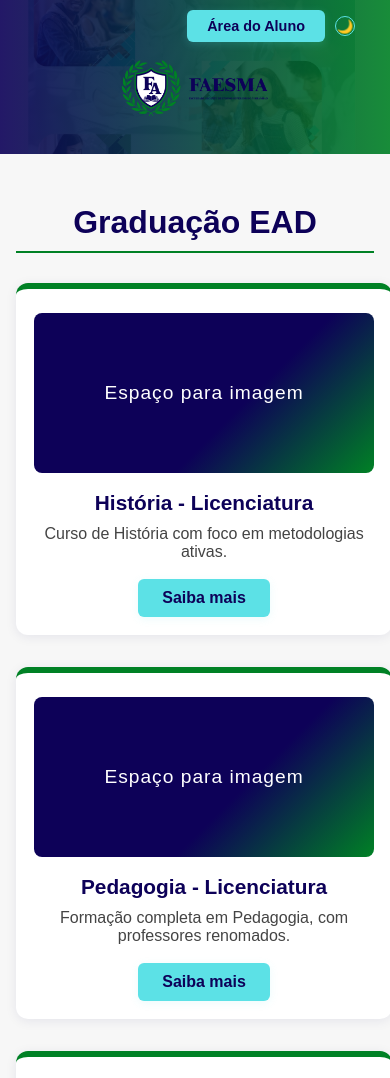
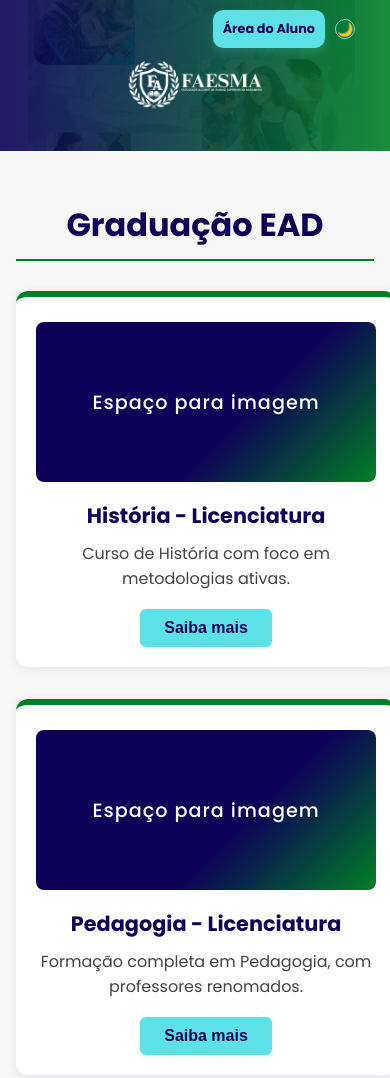
Before and after one commit to brunoalex01/FAESMA---site, a plain HTML site: page index.html in a window 390 px wide. Shown: the top 1078 px of the page. Drawn offline with Linux system fonts and the light colour scheme.

Commit message:
atualização site 19-09

```diff
--- a/index.html
+++ b/index.html
@@ -6,6 +6,7 @@
     <title>FAESMA - Faculdade</title>
     <link rel="stylesheet" href="style.css">
     <link rel="icon" type="image/x-icon" href="img/favicon.ico">
+    <script src="scripts.js" defer></script>
 </head>
 <body>
     <header>
@@ -17,7 +18,7 @@
             </button>
         </div>
         <nav>
-            <img src="img/FAESMA COLORIDA SEM FUNDO BRANCO 2.png" height="20%" width="40%">
+            <img src="img/FAESMA SEM FUNDO LETRA BRANCA.png" width="35%">
         </nav>
     </header>
     <div class="container">
@@ -45,138 +46,5 @@
         &copy; 2024 FAESMA. Todos os direitos reservados.
         <img src="img/FAESMA SEM FUNDO LETRA BRANCA.png" alt="FAESMA logo with a shield, laurel wreath, and open book, large FAESMA text and Faculdade Alcance de Ensino Superior do Maranhão in white on a black background, formal and academic tone" style="height:40px; vertical-align:middle; margin-left:20px;">
     </footer>
-    <script>
-        // Dados simulados dos cursos
-        const cursos = {
-    // Cursos de Graduação EAD
-    graduacao: [
-        {
-            titulo: "História - Licenciatura",
-            desc: "Curso de História com foco em metodologias ativas.",
-            img: "",
-            url: "https://app.faesma.com.br/captacao/public/selecao-curso"
-        },
-        {
-            titulo: "Pedagogia - Licenciatura",
-            desc: "Formação completa em Pedagogia, com professores renomados.",
-            img: "",
-            url: "https://app.faesma.com.br/captacao/public/selecao-curso"
-        },
-        {
-            titulo: "Educação Especial - Licenciatura",
-            desc: "Educação Especial com ênfase em inclusão social.",
-            img: "",
-            url: "https://app.faesma.com.br/captacao/public/selecao-curso"
-        },
-        {
-            titulo: "Educação Física - Licenciatura",
-            desc: "Educação Física para formação de profissionais capacitados.",
-            img: "",
-            url: "https://app.faesma.com.br/captacao/public/selecao-curso"
-        },
-        {
-            titulo: "Letras - Licenciatura",
-            desc: "Letras com ênfase em literatura e linguística.",
-            img: "",
-            url: "https://app.faesma.com.br/captacao/public/selecao-curso"
-        }
-    ],
-
-    // Cursos de Pós-Graduação EAD
-    posGraduacao: [
-        {
-            titulo: "Alfabetização e Letramento - Pós-Graduação",
-            desc: "Especialização completa em alfabetização e letramento.",
-            img: "",
-            url: "https://app.faesma.com.br/captacao/public/selecao-curso"
-        }
-    ],
-    // Cursos de Tecnólogo EAD
-    tecnologo: [
-        {
-            titulo: "Logística - Tecnólogo",
-            desc: "Tecnologia e inovação em logística.",
-            img: "",
-            url: "https://app.faesma.com.br/captacao/public/selecao-curso"
-        },
-        {
-            titulo: "Processos Gerenciais - Tecnólogo",
-            desc: "Gestão de pessoas e empresas para o futuro.",
-            img: "",
-            url: "https://app.faesma.com.br/captacao/public/selecao-curso"
-        },
-        {
-            titulo: "Gestão de Recursos Humanos - Tecnólogo",
-            desc: "Gestão de pessoas para empresas de todos os tamanhos.",
-            img: "",
-            url: "https://app.faesma.com.br/captacao/public/selecao-curso"
-        },
-        {
-            titulo: "Gestão Ambiental - Tecnólogo",
-            desc: "Gestão ambiental com foco em sustentabilidade.",
-            img: "",
-            url: "https://app.faesma.com.br/captacao/public/selecao-curso"
-        },
-        {
-            titulo: "Gestão Financeira - Tecnólogo",
-            desc: "Gestão financeira para empresas de todos os tamanhos.",
-            img: "",
-            url: "https://app.faesma.com.br/captacao/public/selecao-curso"
-        }
-    ]
-};
-
-        function createCard(curso) {
-            return `
-                <div class="card">
-                    <div class="img-placeholder">
-                        Espaço para imagem
-                    </div>
-                    <h2>${curso.titulo}</h2>
-                    <p>${curso.desc}</p>
-                    <a href="${curso.url}" class="saiba-mais">
-                        <button>Saiba mais</button>
-                    </a>
-                </div>
-            `;
-        }
-
-        // Função para carregar cards por categoria
-function loadCategoryCards(category, containerId) {
-    const container = document.getElementById(containerId);
-    category.forEach(curso => {
-        container.insertAdjacentHTML('beforeend', createCard(curso));
-    });
-}
-
-// Função de inicialização atualizada
-document.addEventListener('DOMContentLoaded', () => {
-    // Carrega cards para cada categoria
-    loadCategoryCards(cursos.graduacao, 'graduacao-list');
-    loadCategoryCards(cursos.posGraduacao, 'pos-graduacao-list');
-    loadCategoryCards(cursos.tecnologo, 'tecnologo-list');
-});
-
-        // Dark mode toggle
-        const darkModeToggle = document.getElementById('darkModeToggle');
-    const body = document.body;
-
-    // Verifica se há preferência salva
-    const darkMode = localStorage.getItem('darkMode');
-    if (darkMode === 'enabled') {
-        body.classList.add('dark-mode');
-    }
-
-    darkModeToggle.addEventListener('click', () => {
-        body.classList.toggle('dark-mode');
-
-        // Salva a preferência do usuário
-        if (body.classList.contains('dark-mode')) {
-            localStorage.setItem('darkMode', 'enabled');
-        } else {
-            localStorage.setItem('darkMode', null);
-        }
-    });
-    </script>
 </body>
 </html>
--- /dev/null
+++ b/scripts.js
@@ -0,0 +1,161 @@
+    // Dados simulados dos cursos
+        const cursos = {
+    // Cursos de Graduação EAD
+    graduacao: [
+        {
+            titulo: "História - Licenciatura",
+            desc: "Curso de História com foco em metodologias ativas.",
+            img: "",
+            url: "https://app.faesma.com.br/captacao/public/selecao-curso"
+        },
+        {
+            titulo: "Pedagogia - Licenciatura",
+            desc: "Formação completa em Pedagogia, com professores renomados.",
+            img: "",
+            url: "https://app.faesma.com.br/captacao/public/selecao-curso"
+        },
+        {
+            titulo: "Educação Especial - Licenciatura",
+            desc: "Educação Especial com ênfase em inclusão social.",
+            img: "",
+            url: "https://app.faesma.com.br/captacao/public/selecao-curso"
+        },
+        {
+            titulo: "Educação Física - Bacharelado",
+            desc: "Educação Física para formação de profissionais capacitados.",
+            img: "",
+            url: "https://app.faesma.com.br/captacao/public/selecao-curso"
+        },
+        {
+            titulo: "Letras - Licenciatura",
+            desc: "Letras com ênfase em literatura e linguística.",
+            img: "",
+            url: "https://app.faesma.com.br/captacao/public/selecao-curso"
+        }
+    ],
+
+    // Cursos de Pós-Graduação EAD
+    posGraduacao: [
+        {
+            titulo: "Educação Especial e Inclusiva - Pós-Graduação",
+            desc: "Especialização completa em Educação Especial e Inclusiva.",
+            img: "",
+            url: "https://app.faesma.com.br/captacao/public/selecao-curso"
+        },
+        {
+            titulo: "Psicopedagogia e Ludopedagogia - Pós-Graduação",
+            desc: "Especialização completa em Psicopedagogia e Ludopedagogia.",
+            img: "",
+            url: "https://app.faesma.com.br/captacao/public/selecao-curso"
+        },
+        {
+            titulo: "Educação Física Escolar e Interdisciplinaridade - Pós-Graduação",
+            desc: "Especialização completa em Educação Física Escolar e Interdisciplinaridade.",
+            img: "",
+            url: "https://app.faesma.com.br/captacao/public/selecao-curso"
+        },
+        {
+            titulo: "Neurociência com ênfase em Música - Pós-Graduação",
+            desc: "Especialização completa em Neurociência com ênfase em Música.",
+            img: "",
+            url: "https://app.faesma.com.br/captacao/public/selecao-curso"
+        },
+        {
+            titulo: "Enfermagem do Trabalho - Pós-Graduação",
+            desc: "Especialização completa em Enfermagem do Trabalho.",
+            img: "",
+            url: "https://app.faesma.com.br/captacao/public/selecao-curso"
+        },
+        {
+            titulo: "Educação Especial com ênfase em Transtorno do Espectro Autista (TEA) - Pós-Graduação",
+            desc: "Especialização completa em Educação Especial com ênfase em Transtorno do Espectro Autista (TEA).",
+            img: "",
+            url: "https://app.faesma.com.br/captacao/public/selecao-curso"
+        }
+    ],
+    // Cursos de Tecnólogo EAD
+    tecnologo: [
+        {
+            titulo: "Logística - Tecnólogo",
+            desc: "Tecnologia e inovação em logística.",
+            img: "",
+            url: "https://app.faesma.com.br/captacao/public/selecao-curso"
+        },
+        {
+            titulo: "Processos Gerenciais - Tecnólogo",
+            desc: "Gestão de pessoas e empresas para o futuro.",
+            img: "",
+            url: "https://app.faesma.com.br/captacao/public/selecao-curso"
+        },
+        {
+            titulo: "Gestão de Recursos Humanos - Tecnólogo",
+            desc: "Gestão de pessoas para empresas de todos os tamanhos.",
+            img: "",
+            url: "https://app.faesma.com.br/captacao/public/selecao-curso"
+        },
+        {
+            titulo: "Gestão Ambiental - Tecnólogo",
+            desc: "Gestão ambiental com foco em sustentabilidade.",
+            img: "",
+            url: "https://app.faesma.com.br/captacao/public/selecao-curso"
+        },
+        {
+            titulo: "Gestão Financeira - Tecnólogo",
+            desc: "Gestão financeira para empresas de todos os tamanhos.",
+            img: "",
+            url: "https://app.faesma.com.br/captacao/public/selecao-curso"
+        }
+    ]
+};
+
+        function createCard(curso) {
+            return `
+                <div class="card">
+                    <div class="img-placeholder">
+                        Espaço para imagem
+                    </div>
+                    <h2>${curso.titulo}</h2>
+                    <p>${curso.desc}</p>
+                    <a href="${curso.url}" class="saiba-mais">
+                        <button>Saiba mais</button>
+                    </a>
+                </div>
+            `;
+        }
+
+        // Função para carregar cards por categoria
+function loadCategoryCards(category, containerId) {
+    const container = document.getElementById(containerId);
+    category.forEach(curso => {
+        container.insertAdjacentHTML('beforeend', createCard(curso));
+    });
+}
+
+// Função de inicialização atualizada
+document.addEventListener('DOMContentLoaded', () => {
+    // Carrega cards para cada categoria
+    loadCategoryCards(cursos.graduacao, 'graduacao-list');
+    loadCategoryCards(cursos.posGraduacao, 'pos-graduacao-list');
+    loadCategoryCards(cursos.tecnologo, 'tecnologo-list');
+});
+
+        // Dark mode toggle
+        const darkModeToggle = document.getElementById('darkModeToggle');
+    const body = document.body;
+
+    // Verifica se há preferência salva
+    const darkMode = localStorage.getItem('darkMode');
+    if (darkMode === 'enabled') {
+        body.classList.add('dark-mode');
+    }
+
+    darkModeToggle.addEventListener('click', () => {
+        body.classList.toggle('dark-mode');
+
+        // Salva a preferência do usuário
+        if (body.classList.contains('dark-mode')) {
+            localStorage.setItem('darkMode', 'enabled');
+        } else {
+            localStorage.setItem('darkMode', null);
+        }
+    });
--- a/style.css
+++ b/style.css
@@ -1,3 +1,5 @@
+@import url('https://fonts.googleapis.com/css2?family=Poppins:wght@300;400;500;600;700&display=swap');
+
 :root {
             --primary-blue: #0d0158;
             --primary-green: #008125;
@@ -13,7 +15,7 @@
         }
         body {
             margin: 0;
-            font-family: 'Poppins', Arial, sans-serif;
+            font-family: 'Poppins', sans-serif; /* Modificando a fonte aqui */
             background: var(--bg-light);
             color: var(--text-dark);
         }
@@ -28,7 +30,7 @@
             background-size: cover;
             background-position: center;
             color: #fff;
-            padding: 32px 0 24px 0;
+            padding: 35px 0 25px 0;
             text-align: center;
         }
         header h1 {
@@ -79,11 +81,12 @@
             background: #fff;
             border-radius: 12px;
             box-shadow: 0 2px 12px rgba(13,1,88,0.08);
-            width: 320px;
+            width: 300px;
             display: flex;
             flex-direction: column;
             align-items: center;
-            padding: 24px 18px 18px 18px;
+            text-align: center;
+            padding: 25px 20px 20px 20px;
             border-top: 6px solid var(--primary-green);
             transition: box-shadow 0.2s;
         }
@@ -169,13 +172,13 @@
 .area-aluno {
     background-color: var(--accent);
     color: var(--primary-blue);
-    padding: 8px 20px;
-    border-radius: 6px;
+    padding: 10px 10px;
+    border-radius: 10px;
     text-decoration: none;
     font-weight: bold;
-    font-size: 0.9rem;
+    font-size: 0.8rem;
     transition: all 0.2s ease;
-    box-shadow: 0 2px 8px rgba(92,225,230,0.2);
+    box-shadow: 0 4px 8px rgba(92,225,230,0.2);
 }
 
 .area-aluno:hover {
```
